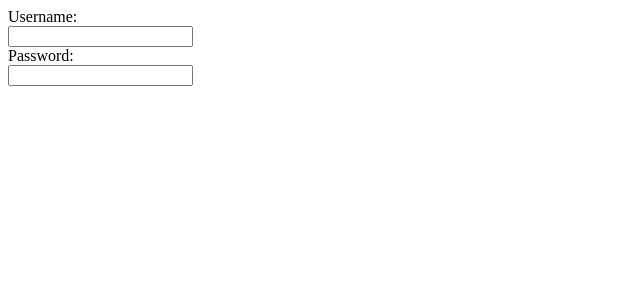
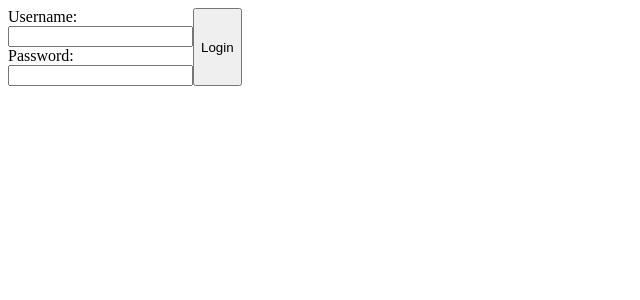
Before and after one commit to riivanov/generic-social-network, a Next.js app: page /auth/login in a window 1280 px wide. Shown: the top 300 px of the page, without its empty margins (0-640 px from the left). Built offline with nearby package versions, Linux system fonts and the light colour scheme.

Commit message:
:alembic:(auth): add onClick handler to return SWAPI response for C3PO

```diff
--- a/app/auth/login/page.tsx
+++ b/app/auth/login/page.tsx
@@ -3,6 +3,14 @@
 import styles from "./page.module.scss";
 
 export default function Login() {
+  async function clicked() {
+    // call facade / service to make API call
+    // supabase ? make my own API?
+    const url = `https://swapi.dev/api/people/2`;
+    const res = await fetch(url);
+    console.log(await res.json())
+  }
+
   return (
     <>
       <div className={styles.container}>
@@ -13,6 +21,7 @@ export default function Login() {
           <label>Password:</label>
           <input id="pass" className="pass" type="password" />
         </form>
+        <button onClick={clicked}>Login</button>
       </div>
     </>
   );
```
